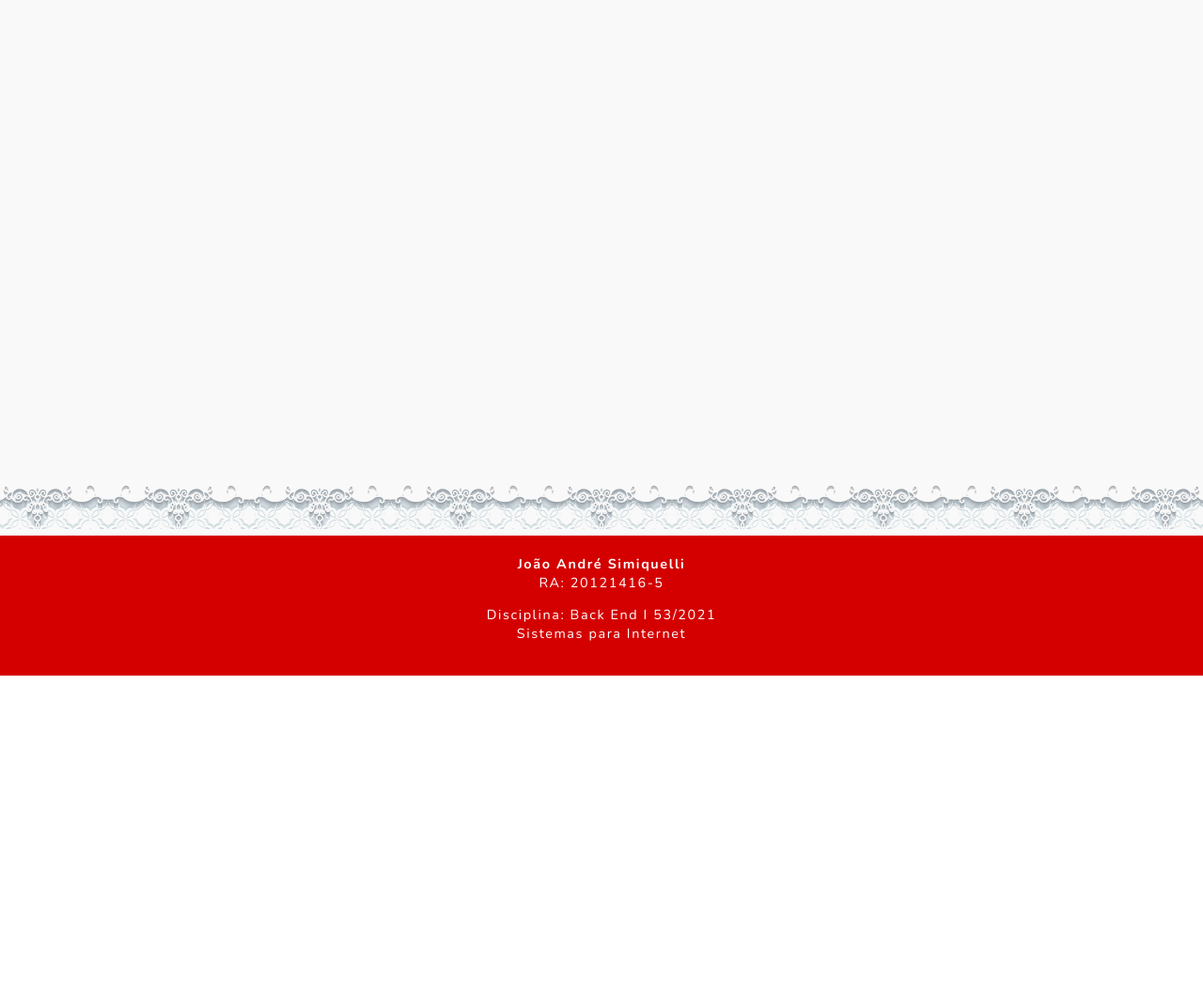
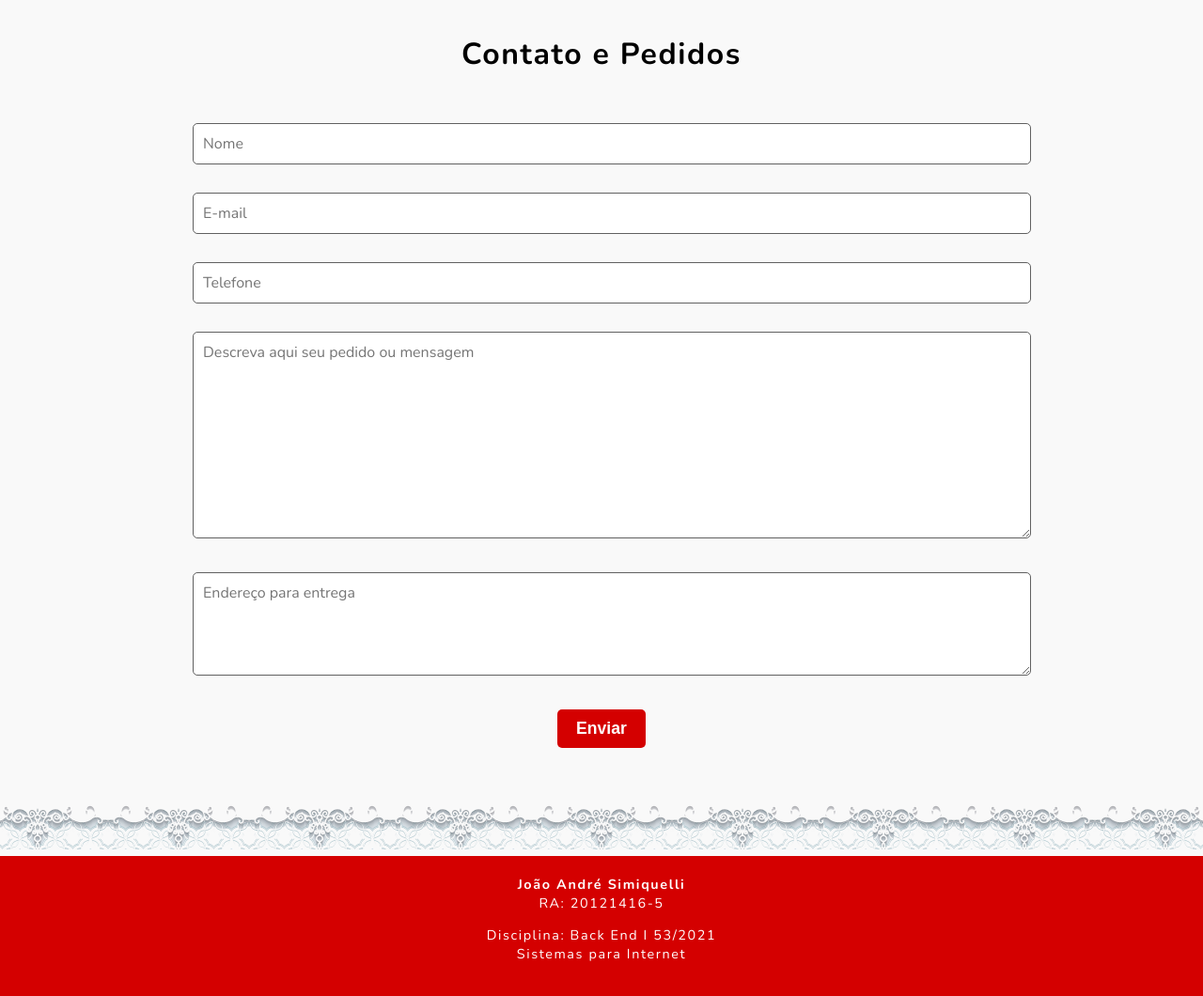
Before and after one commit to andresimiquelli/20121416-5_JoaoAndreSimiquelli, a PHP site: page /?page=contato in a window 1280 px wide. Shown: the part 223-1283 px from the top of the page at 94% size. Before the commit the page ends 942 px from the top, so only its background shows below. Run offline with PHP 8.4, Linux system fonts and the light colour scheme.

Commit message:
página contato

```diff
--- a/index.php
+++ b/index.php
@@ -136,9 +136,9 @@
     <nav>
         <div class="container container-nav">
             <a href="index.php" class="nav-link">Home</a>
-            <a href="index.php" class="nav-link">Quem somos</a>
-            <a href="index.php" class="nav-link">Contato</a>
-            <a href="index.php" class="nav-link">Localização</a>
+            <a href="index.php?page=quem_somos" class="nav-link">Quem somos</a>
+            <a href="index.php?page=contato" class="nav-link">Contato</a>
+            <a href="index.php?page=localizacao" class="nav-link">Localização</a>
         </div>
     </nav>
     <div class="topbar"></div>
--- a/pages/contato.php
+++ b/pages/contato.php
@@ -0,0 +1,88 @@
+<style>
+    .form-contact{
+        margin-bottom: 30px;
+    }
+    .form-contact div{
+        padding: 15px;
+        text-align: center;
+    }
+    .form-contact input{
+        padding: 10px;
+        border: 1px solid #616161;
+        border-radius: 5px;
+        font-size: 1rem;
+        width: 100%;
+        font-family: 'Nunito', sans-serif;
+    }
+
+    .form-contact textarea{
+        padding: 10px;
+        border: 1px solid #616161;
+        border-radius: 5px;
+        font-size: 1rem;
+        width: 100%;
+        font-family: 'Nunito', sans-serif;
+    }
+
+    .form-contact button{
+        padding: 10px 20px 10px 20px;
+        background-color: #d40000;
+        color: #FFF;
+        font-size: 1.1rem;
+        font-weight: bold;
+        border: 0;
+        border-radius: 5px;
+        cursor: pointer;
+    }
+
+    .message{
+        margin: 40px;
+        border: 1px solid #616161;
+        border-radius: 14px;
+        padding: 40px;
+        text-align: center;
+        font-size: 1.2rem;
+    }
+</style>
+
+<?php
+    if(isset($_GET['action']))
+        $action = $_GET['action'];
+    else
+        $action = "form";
+
+    if($action == "form"):
+?>
+    <form action="?page=contato&action=enviar" method="POST" class="form-contact">
+        <div><h1>Contato e Pedidos</h1></div>
+        <div>
+            <input type="text" placeholder="Nome" name="nome" required>
+        </div>
+        <div>
+            <input type="email" placeholder="E-mail" name="email" required>
+        </div>
+        <div>
+            <input type="text" placeholder="Telefone" name="telefone" required>
+        </div>
+        <div>
+            <textarea name="mensagem" placeholder="Descreva aqui seu pedido ou mensagem" rows="9" required></textarea>
+        </div>
+        <div>
+            <textarea name="endereco" placeholder="Endereço para entrega" rows="4"></textarea>
+        </div>
+        <div>
+            <button>Enviar</button>
+        </div>
+    </form>
+<?php endif ?>
+
+<?php
+    if($action == "enviar"):
+?>
+    <div class="message">
+        <strong>Sua mensagem foi envaida com sucesso!</strong>
+        <p>Breve entraremos em contato.</p>
+    </div>
+<?php
+    endif
+?>
```
